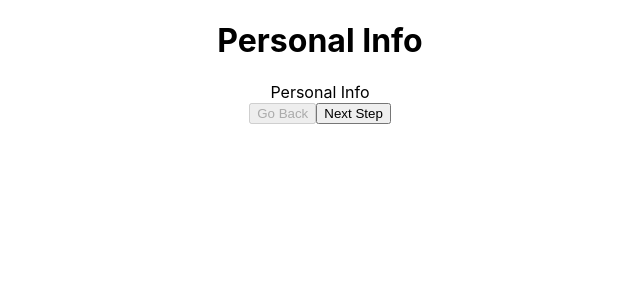
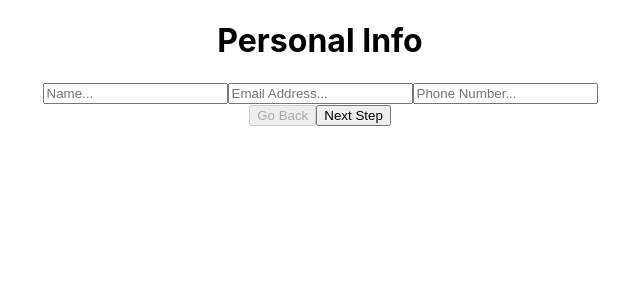
Before and after one commit to juliadavydenko/my-app, a React (Create React App) app: page / in a window 1280 px wide. Shown: the top 300 px of the page, without its empty margins (320-960 px from the left). Built offline with nearby package versions, Linux system fonts and the light colour scheme.

Commit message:
added inputs for StepOneForm

```diff
--- a/src/components/StepOne.js
+++ b/src/components/StepOne.js
@@ -1,7 +1,13 @@
 import React from "react";
 
 function StepOne() {
-  return <div>Personal Info</div>;
+  return (
+    <div className="step-one-container">
+      <input type="text" placeholder="Name..." />
+      <input type="text" placeholder="Email Address..." />
+      <input type="text" placeholder="Phone Number..." />
+    </div>
+  );
 }
 
 export default StepOne;
```
